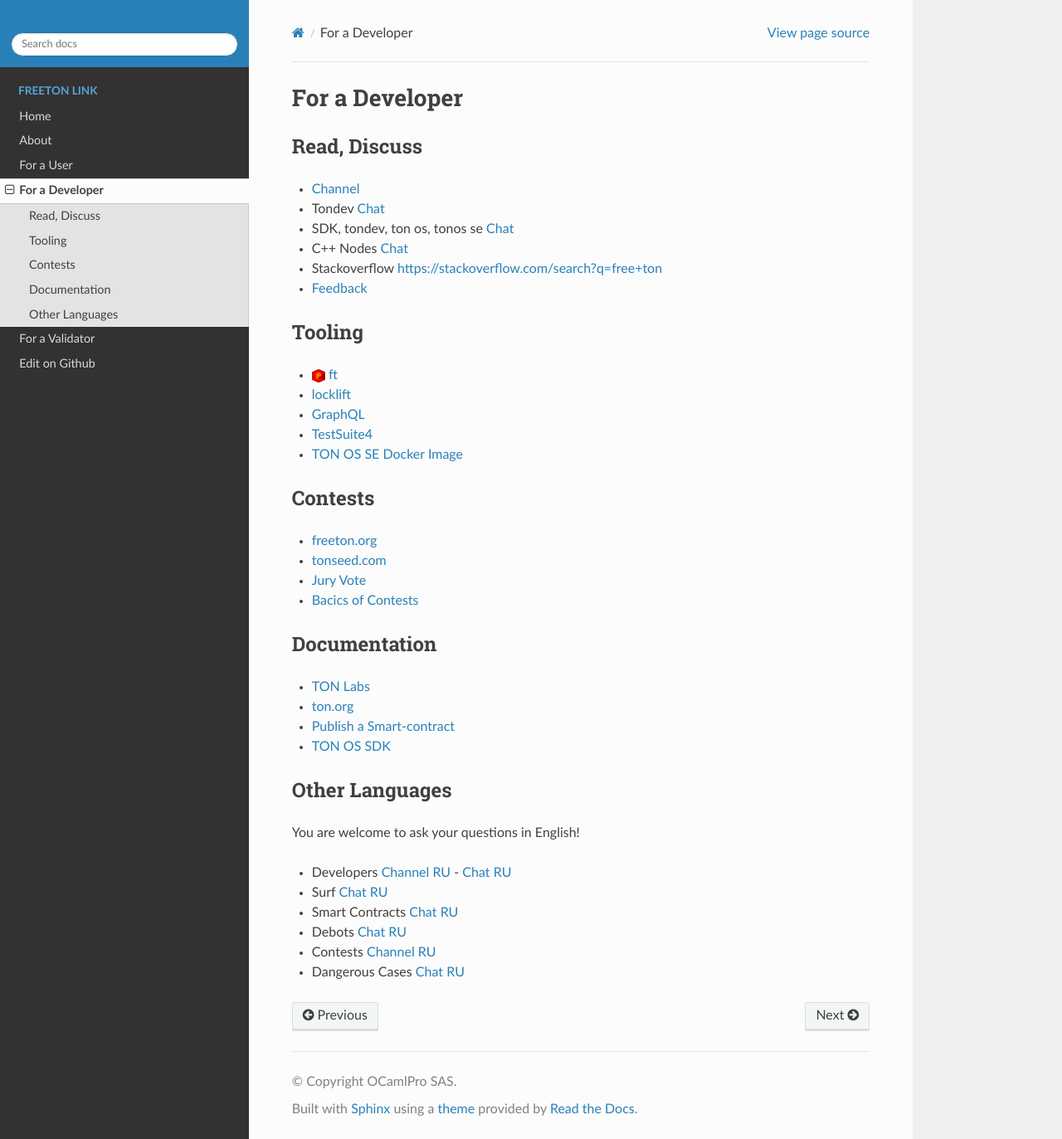
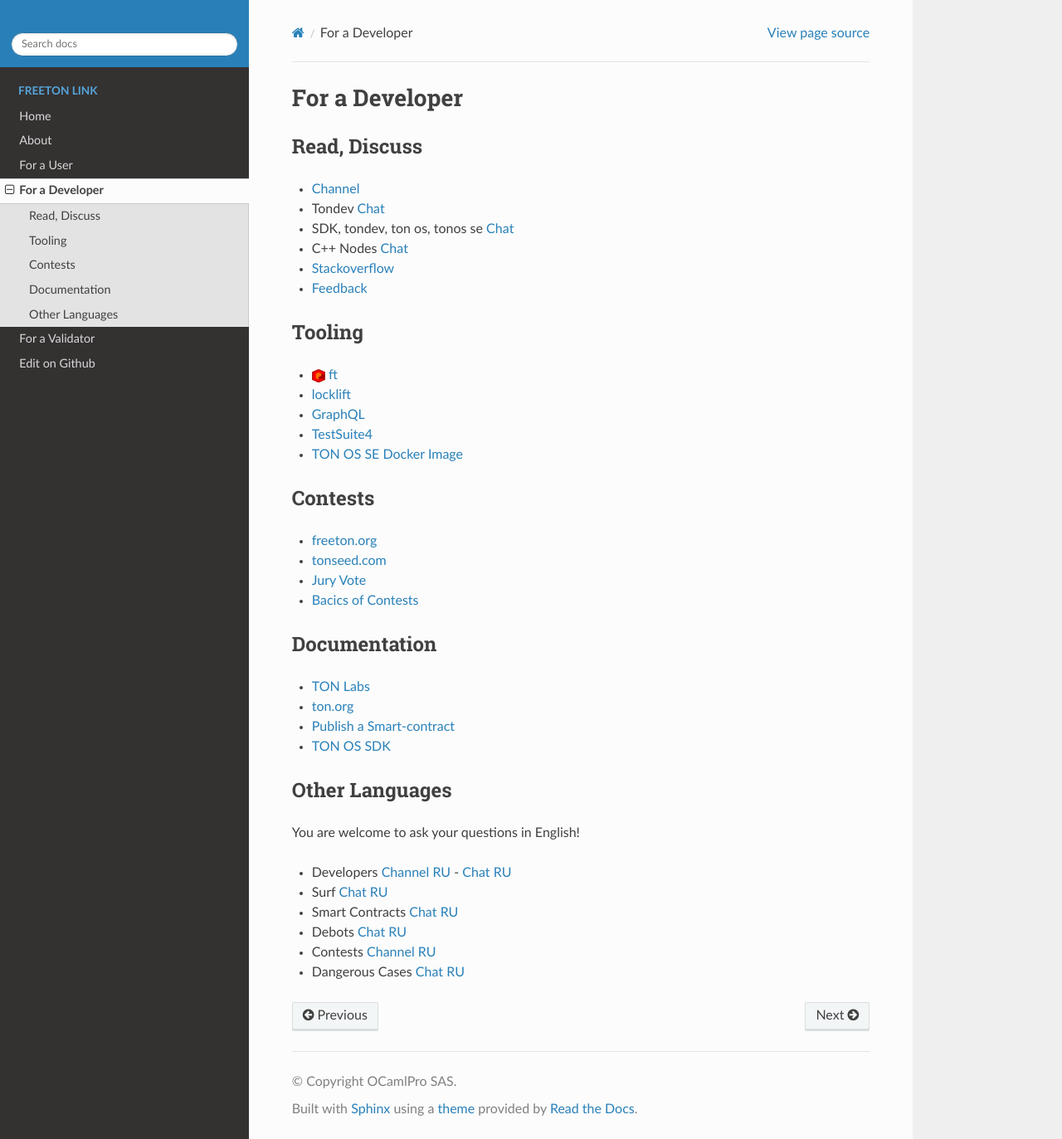
Before and after one commit to OCamlPro/www.freeton.link, a Sphinx documentation site: the page built from sphinx/developer.rst, in a window 1280 px wide and 1373 px high. Shown: the whole window at 83% size. Built offline with Sphinx 7.4.7 and the Read the Docs theme 2.0.0, drawn with Linux system fonts in a browser that asks for light colours; pages that are not in the unit, such as notebooks, are missing from menus; the version number could not be read and is left out.

Commit message:
petits changements

```diff
--- a/sphinx/developer.rst
+++ b/sphinx/developer.rst
@@ -7,7 +7,7 @@
 * Tondev `Chat <https://t.me/tondev_en>`_
 * SDK, tondev, ton os, tonos se `Chat <https://t.me/ton_sdk>`_
 * C++ Nodes `Chat <https://t.me/freeton_cpp>`_
-* Stackoverflow `<https://stackoverflow.com/search?q=free+ton>`_
+* `Stackoverflow <https://stackoverflow.com/search?q=free+ton>`_
 * `Feedback <https://docs.google.com/forms/d/e/1FAIpQLSfMbxQFCswkKjRYprvFx3FnuGLM3PlOaBXmpoZKLgBYOQ-ZPQ/viewform>`_
 
 Tooling
```
